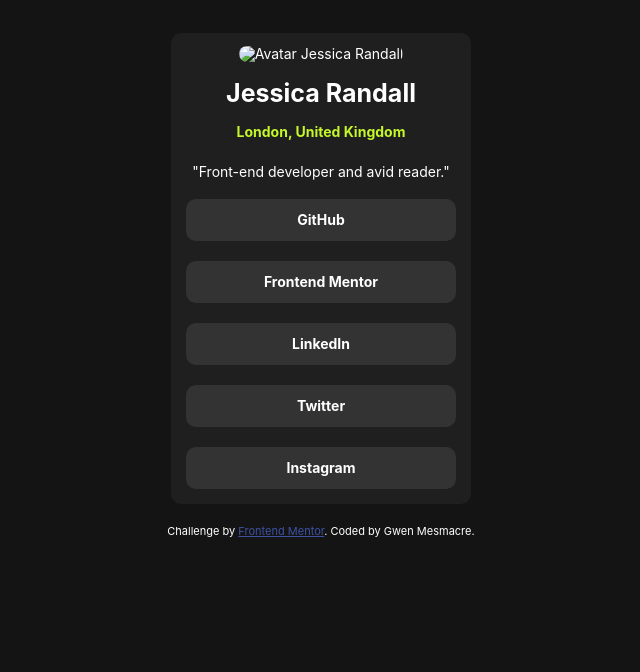
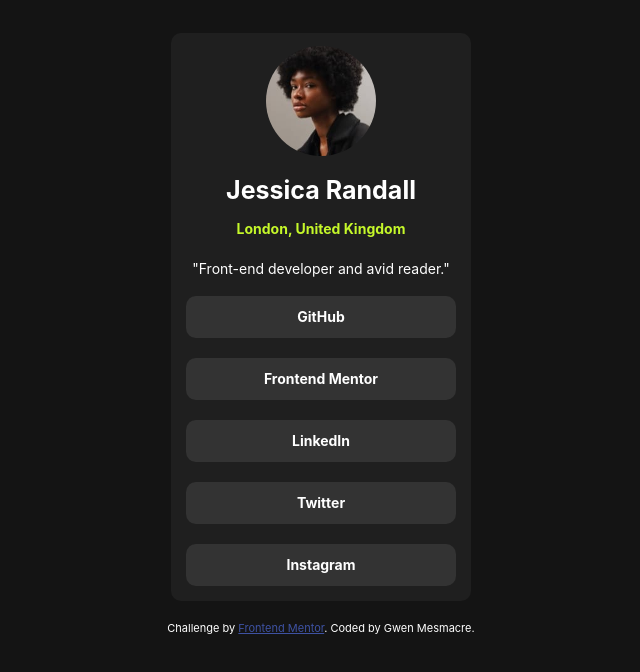
Before and after one commit to ZellKirov92/social-links-profile-main, a plain HTML site: page index.html in a window 1280 px wide. Shown: the whole page, without its empty margins (319-959 px from the left). Drawn offline with Linux system fonts and the light colour scheme; the site is published under a folder, as on GitHub Pages, so addresses that start at the root find nothing.

Commit message:
modif link img avatar

```diff
--- a/index.html
+++ b/index.html
@@ -13,7 +13,7 @@
 
   <article>
     <header>
-      <img src="/assets/images/avatar-jessica.jpeg" alt="Avatar Jessica Randall">
+      <img src="./assets/images/avatar-jessica.jpeg" alt="Avatar Jessica Randall">
       <h1>Jessica Randall</h1>
       <h2>London, United Kingdom</h2>
       <p>"Front-end developer and avid reader."</p>
```
